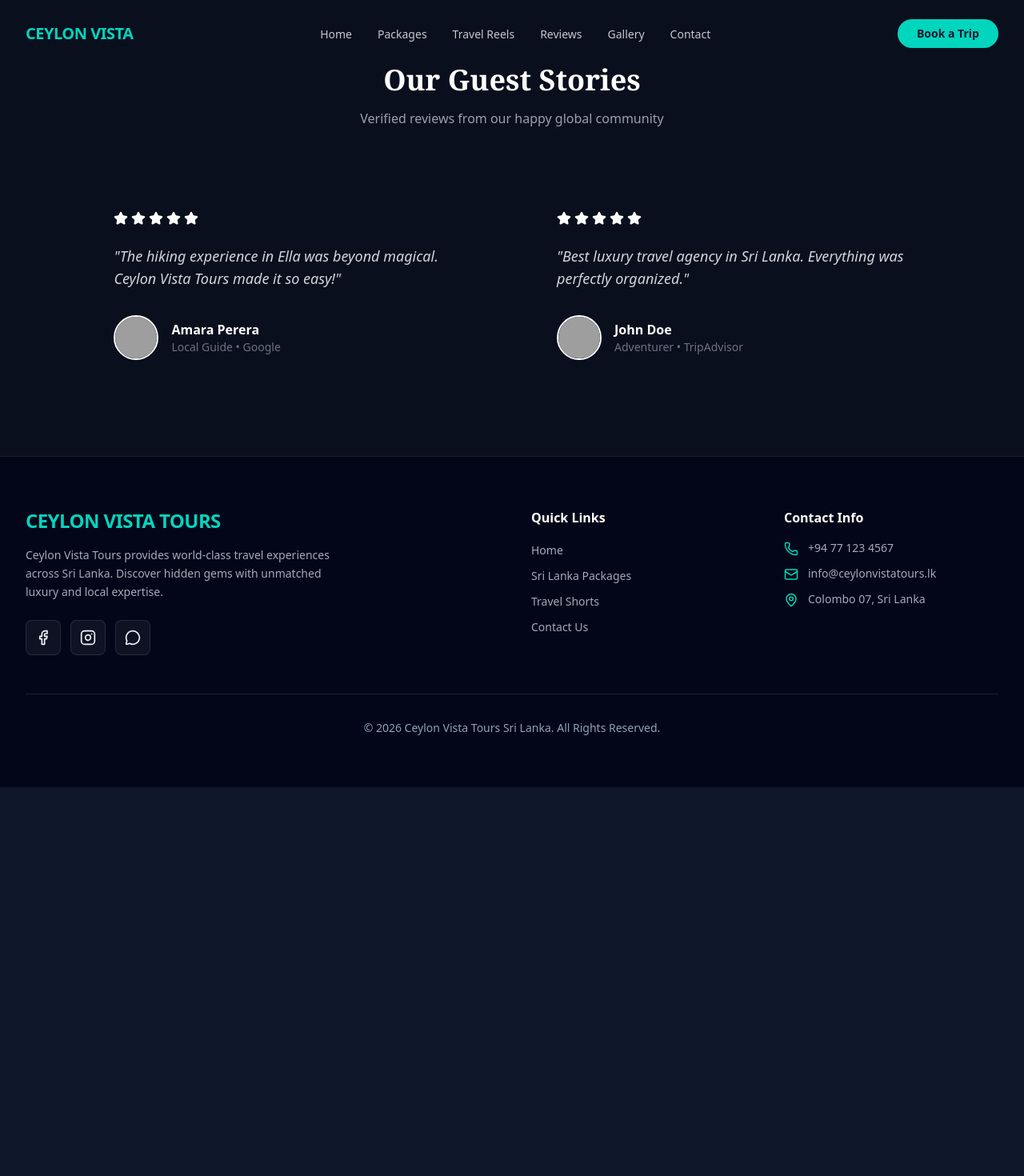
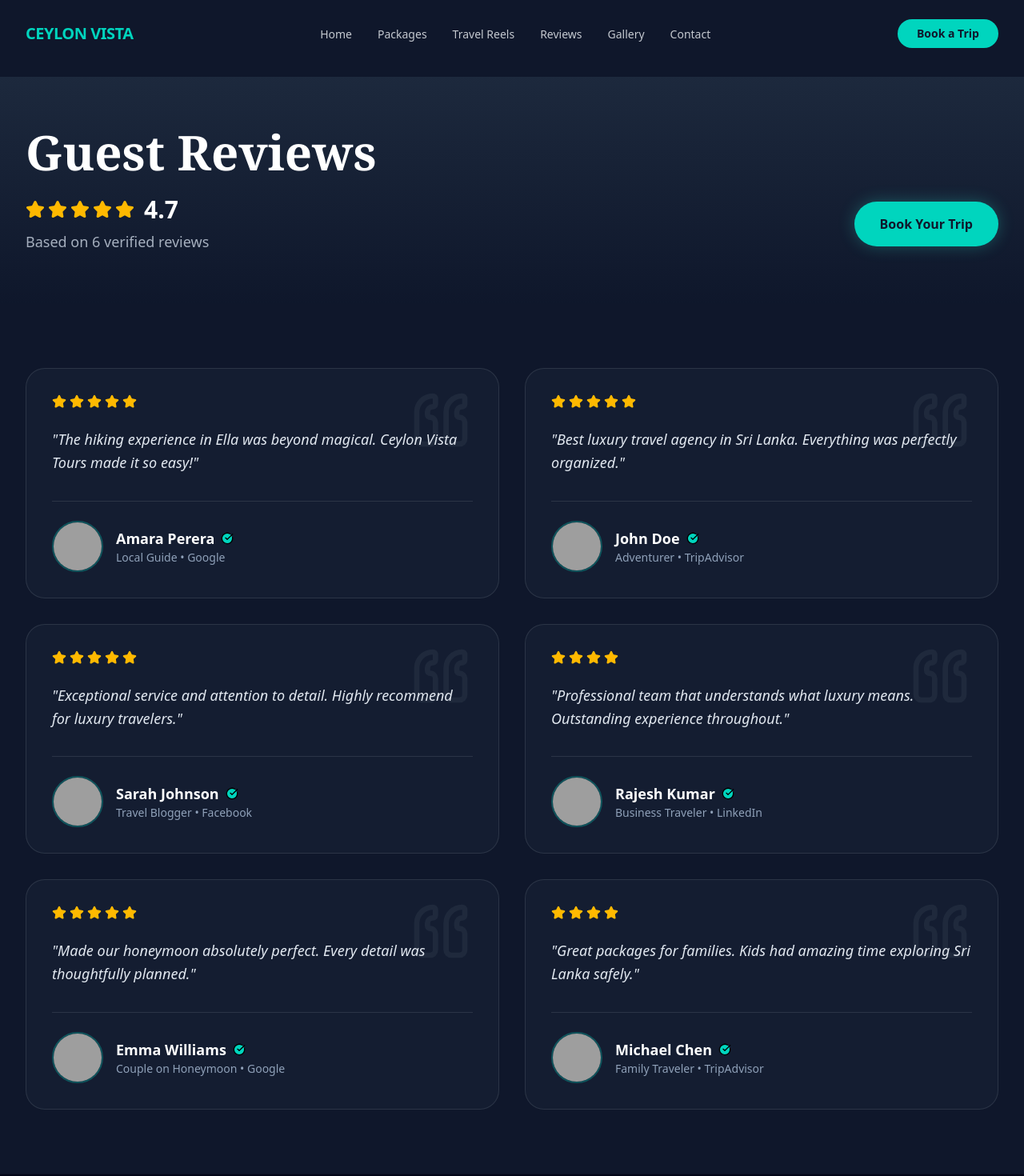
Before and after one commit to dbhagya200/Tourism-website, a React (Vite) app: page /reviews in a window 1280 px wide. Shown: the top 1470 px of the page at 80% size. Before the commit the page ends 984 px from the top, so only its background shows below. Built offline with nearby package versions, Linux system fonts and the light colour scheme; grey boxes are pictures that could not be loaded.

Commit message:
changed reviews component

```diff
--- a/src/view/pages/reviews/Reviews.tsx
+++ b/src/view/pages/reviews/Reviews.tsx
@@ -1,46 +1,203 @@
-import { Star } from 'lucide-react';
-import { reviews } from '../../../data.ts';
+import { Star, Quote, CheckCircle } from "lucide-react";
+import { Link } from "react-router-dom";
 
-export function Reviews ()  {
+export function Reviews() {
+    const allReviews = [
+        {
+            id: 1,
+            name: "Amara Perera",
+            role: "Local Guide • Google",
+            avatar: "https://i.pravatar.cc/150?u=1",
+            comment: "The hiking experience in Ella was beyond magical. Ceylon Vista Tours made it so easy!",
+            rating: 5,
+            verified: true,
+        },
+        {
+            id: 2,
+            name: "John Doe",
+            role: "Adventurer • TripAdvisor",
+            avatar: "https://i.pravatar.cc/150?u=2",
+            comment: "Best luxury travel agency in Sri Lanka. Everything was perfectly organized.",
+            rating: 5,
+            verified: true,
+        },
+        {
+            id: 3,
+            name: "Sarah Johnson",
+            role: "Travel Blogger • Facebook",
+            avatar: "https://i.pravatar.cc/150?u=3",
+            comment: "Exceptional service and attention to detail. Highly recommend for luxury travelers.",
+            rating: 5,
+            verified: true,
+        },
+        {
+            id: 4,
+            name: "Rajesh Kumar",
+            role: "Business Traveler • LinkedIn",
+            avatar: "https://i.pravatar.cc/150?u=4",
+            comment: "Professional team that understands what luxury means. Outstanding experience throughout.",
+            rating: 4,
+            verified: true,
+        },
+        {
+            id: 5,
+            name: "Emma Williams",
+            role: "Couple on Honeymoon • Google",
+            avatar: "https://i.pravatar.cc/150?u=5",
+            comment: "Made our honeymoon absolutely perfect. Every detail was thoughtfully planned.",
+            rating: 5,
+            verified: true,
+        },
+        {
+            id: 6,
+            name: "Michael Chen",
+            role: "Family Traveler • TripAdvisor",
+            avatar: "https://i.pravatar.cc/150?u=6",
+            comment: "Great packages for families. Kids had amazing time exploring Sri Lanka safely.",
+            rating: 4,
+            verified: true,
+        },
+    ];
+
+    const averageRating = (
+        allReviews.reduce((sum, r) => sum + r.rating, 0) / allReviews.length
+    ).toFixed(1);
+
     return (
-        <div className="px-[8%] py-20 bg-[#0a0f1d]">
-            <div className="text-center mb-16" data-aos="fade-up">
-                <h2 className="text-4xl font-serif font-bold mb-4">Our Guest Stories</h2>
-                <p className="text-gray-400">Verified reviews from our happy global community</p>
+        <main className="bg-slate-900 pt-24 min-h-screen">
+            {/* Header */}
+            <section className="px-8 py-16 bg-gradient-to-b from-slate-800 to-slate-900">
+                <div className="max-w-7xl mx-auto">
+                    {/* CHANGED: font-display -> font-serif */}
+                    <h1 className="text-4xl md:text-6xl font-black text-white mb-6 font-serif">
+                        Guest Reviews
+                    </h1>
+                    <div className="flex flex-col sm:flex-row sm:items-center sm:justify-between gap-4">
+                        <div>
+                            <div className="flex items-center gap-3 mb-2">
+                                <div className="flex gap-1">
+                                    {[...Array(5)].map((_, i) => (
+                                        <Star
+                                            key={i}
+                                            size={24}
+                                            className="fill-amber-400 text-amber-400"
+                                        />
+                                    ))}
                                 </div>
+                                <span className="text-3xl font-bold text-white">
+                  {averageRating}
+                </span>
+                            </div>
+                            <p className="text-slate-300/80 text-lg">
+                                Based on {allReviews.length} verified reviews
+                            </p>
+                        </div>
+                        <Link
+                            to="/contact"
+                            className="bg-teal-400 text-slate-900 px-8 py-4 rounded-full font-bold hover:scale-105 transition-transform duration-300 hover:shadow-lg hover:shadow-teal-400/30 text-center shadow-[0_0_20px_rgba(45,212,191,0.3)]"
+                        >
+                            Book Your Trip
+                        </Link>
+                    </div>
+                </div>
+            </section>
 
+            {/* Reviews Grid */}
+            <section className="py-20 px-8">
+                <div className="max-w-7xl mx-auto">
                     <div className="grid grid-cols-1 md:grid-cols-2 gap-8">
-                {reviews.map((review, idx) => (
+                        {allReviews.map((review, idx) => (
                             <div
                                 key={review.id}
-                        className="glass-card p-10 rounded-3xl hover:border-primary/50 transition duration-300"
+                                className="bg-slate-800/40 border border-white/10 rounded-3xl p-8 hover:border-teal-400/50 transition-all duration-300 flex flex-col hover:-translate-y-1 relative"
                                 data-aos="fade-up"
                                 data-aos-delay={idx * 100}
                             >
-                        {/* Star Rating */}
-                        <div className="flex gap-1 mb-6 text-secondary">
+                                {/* Quote Icon Background */}
+                                <Quote size={80} className="absolute top-6 right-8 text-white/5 rotate-180 pointer-events-none" />
+
+                                <div className="flex gap-1 mb-6">
                                     {[...Array(review.rating)].map((_, i) => (
-                                <Star key={i} size={18} fill="currentColor" />
+                                        <Star
+                                            key={i}
+                                            size={18}
+                                            className="fill-amber-400 text-amber-400"
+                                        />
                                     ))}
                                 </div>
 
-                        <p className="text-lg italic text-gray-300 mb-8">"{review.text}"</p>
+                                <p className="text-slate-200 mb-8 italic flex-1 text-lg leading-relaxed relative z-10">
+                                    "{review.comment}"
+                                </p>
 
-                        {/* User Info */}
-                        <div className="flex items-center gap-4">
+                                <div className="flex items-center gap-4 pt-6 border-t border-white/10">
                                     <img
                                         src={review.avatar}
                                         alt={review.name}
-                                className="w-14 h-14 rounded-full border-2 border-primary/30"
+                                        className="w-16 h-16 rounded-full border-2 border-teal-400/30"
                                     />
                                     <div>
-                                <strong className="block text-light">{review.name}</strong>
-                                <p className="text-sm text-gray-500">{review.role}</p>
+                                        <div className="flex items-center gap-2">
+                                            <p className="font-bold text-white text-lg">{review.name}</p>
+                                            {review.verified && (
+                                                <CheckCircle size={16} className="text-teal-400" fill="currentColor" stroke="black" />
+                                            )}
+                                        </div>
+                                        <p className="text-slate-400 text-sm">{review.role}</p>
                                     </div>
                                 </div>
                             </div>
                         ))}
                     </div>
                 </div>
+            </section>
+
+            {/* Stats Section */}
+            <section className="py-20 px-8 bg-slate-950 border-t border-white/5">
+                <div className="max-w-7xl mx-auto">
+                    <h2 className="text-3xl font-black text-white mb-12 text-center font-serif">
+                        Why Our Guests Love Us
+                    </h2>
+                    <div className="grid grid-cols-1 md:grid-cols-3 gap-8">
+                        {[
+                            { stat: "1,240+", label: "Happy Guests" },
+                            { stat: "98%", label: "Satisfaction Rate" },
+                            { stat: "50+", label: "Expert Guides" },
+                        ].map((item, idx) => (
+                            <div
+                                key={idx}
+                                className="text-center p-10 bg-slate-900/50 border border-white/10 rounded-2xl hover:border-teal-400/30 transition-colors"
+                                data-aos="zoom-in"
+                                data-aos-delay={idx * 100}
+                            >
+                                <div className="text-5xl font-black text-teal-400 mb-2 font-serif">
+                                    {item.stat}
+                                </div>
+                                <p className="text-slate-400 uppercase tracking-widest text-sm">{item.label}</p>
+                            </div>
+                        ))}
+                    </div>
+                </div>
+            </section>
+
+            {/* CTA */}
+            <section className="py-20 px-8">
+                <div className="max-w-4xl mx-auto text-center bg-gradient-to-r from-teal-900/20 to-slate-900/40 p-12 rounded-3xl border border-teal-500/20">
+                    <h2 className="text-4xl font-black text-white mb-6 font-serif">
+                        Join Our Community of Happy Travelers
+                    </h2>
+                    <p className="text-slate-300 text-lg mb-8 max-w-2xl mx-auto">
+                        Experience the Ceylon Vista Tours difference. Book your adventure
+                        today and become part of our success stories.
+                    </p>
+                    <Link
+                        to="/contact"
+                        className="inline-block bg-teal-400 text-slate-900 px-10 py-4 rounded-full font-bold text-lg hover:scale-105 transition-transform duration-300 hover:shadow-lg hover:shadow-teal-400/30"
+                    >
+                        Plan Your Trip Now
+                    </Link>
+                </div>
+            </section>
+        </main>
     );
-};
+}
```
Lines whose indentation alone changed are shown as unchanged.
